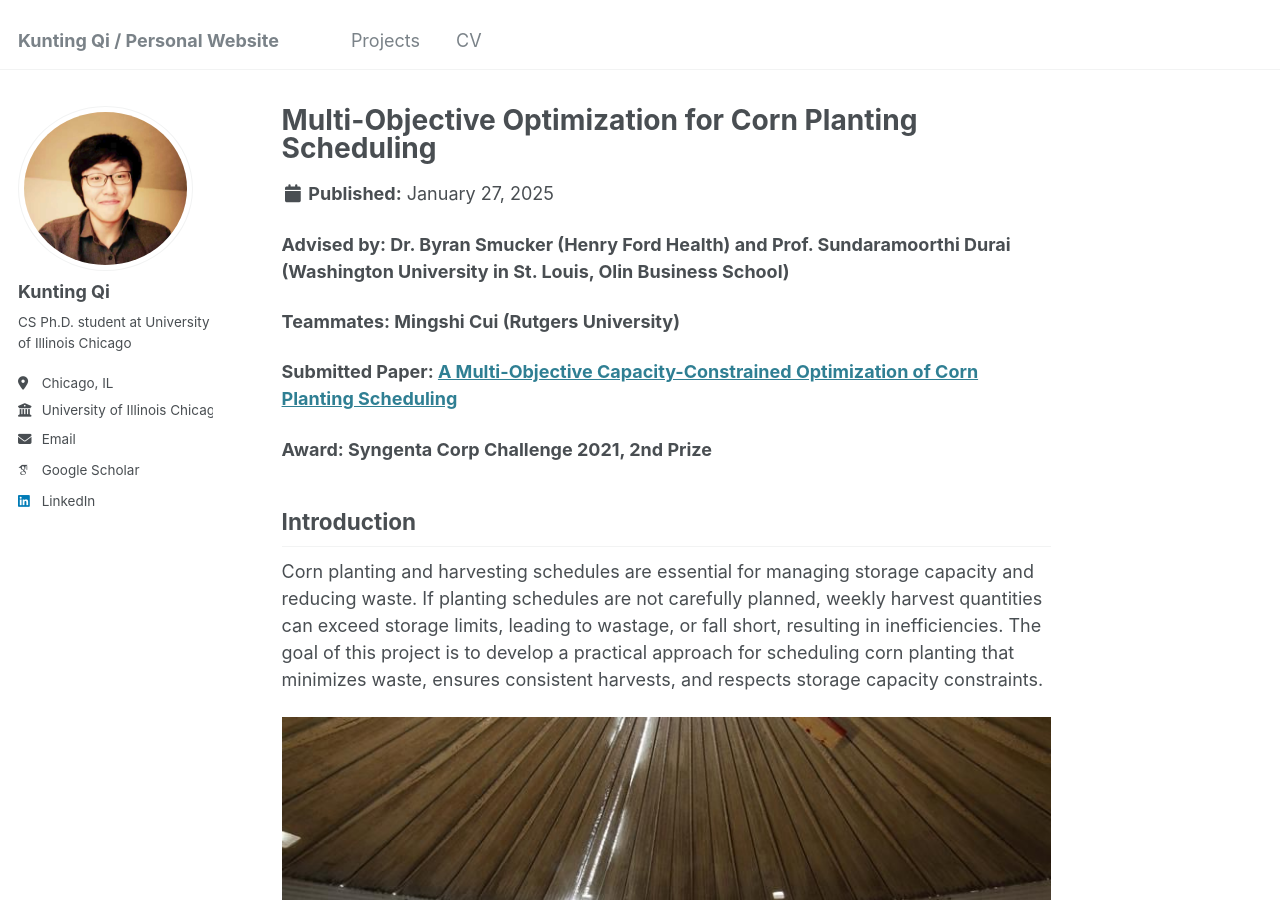
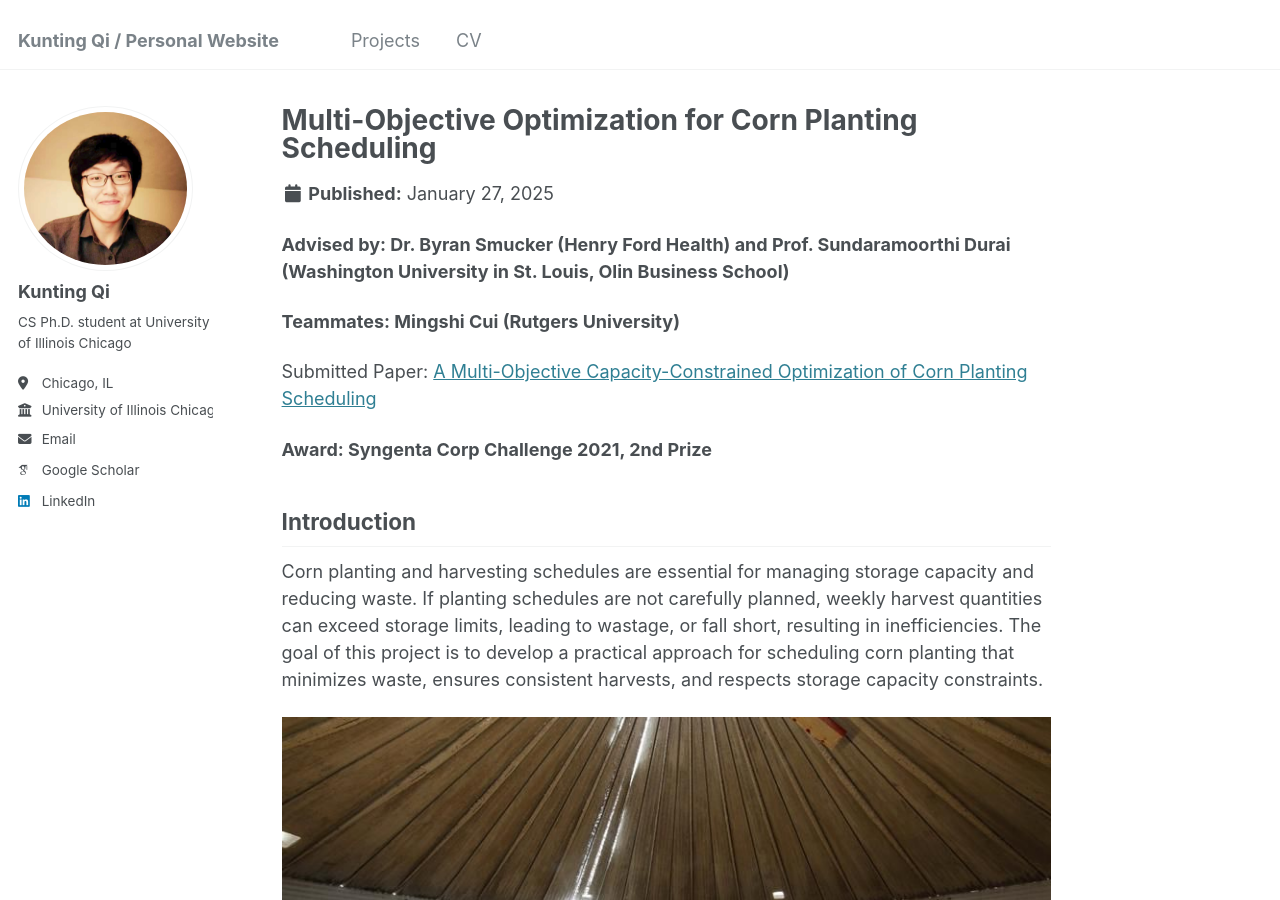
Before and after one commit to qktttt/qktttt.github.io, a Jekyll site: the page built from _portfolio/portfolio-3.md, in a window 1280 px wide and 900 px high. Built offline with Jekyll 4.4.1, drawn with Linux system fonts in a browser that asks for light colours; some web fonts are replaced.

Commit message:
new change

```diff
--- a/_portfolio/portfolio-3.md
+++ b/_portfolio/portfolio-3.md
@@ -11,7 +11,7 @@ teammates:
 
 **Teammates: Mingshi Cui (Rutgers University)**
 
-**Submitted Paper: [A Multi-Objective Capacity-Constrained Optimization of Corn Planting Scheduling](https://sites.miamioh.edu/byran-smucker/files/2024/05/Corn_Planting_Optimization_JORS.pdf)**
+Submitted Paper: [A Multi-Objective Capacity-Constrained Optimization of Corn Planting Scheduling](https://sites.miamioh.edu/byran-smucker/files/2024/05/Corn_Planting_Optimization_JORS.pdf)
 
 **Award: Syngenta Corp Challenge 2021, 2nd Prize**
 
```
